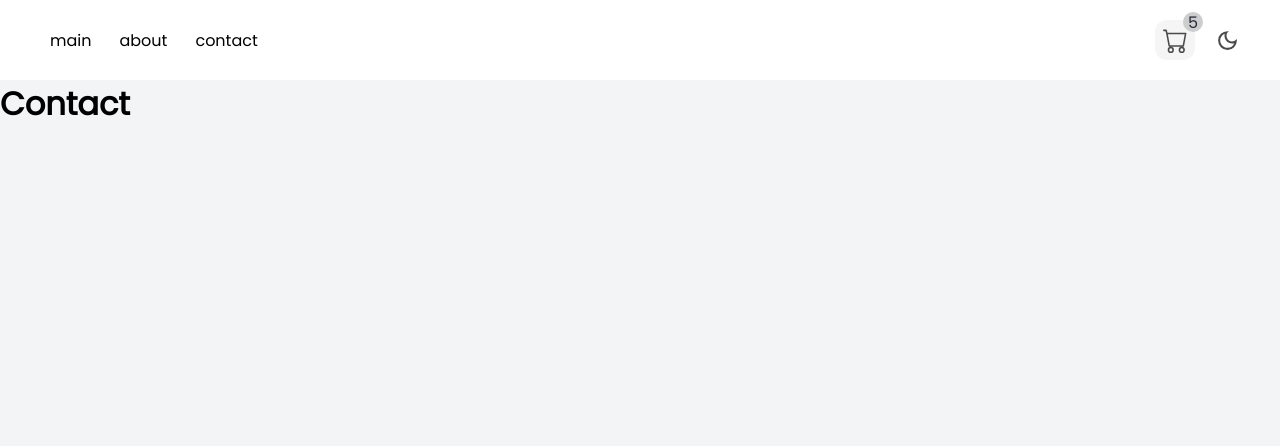
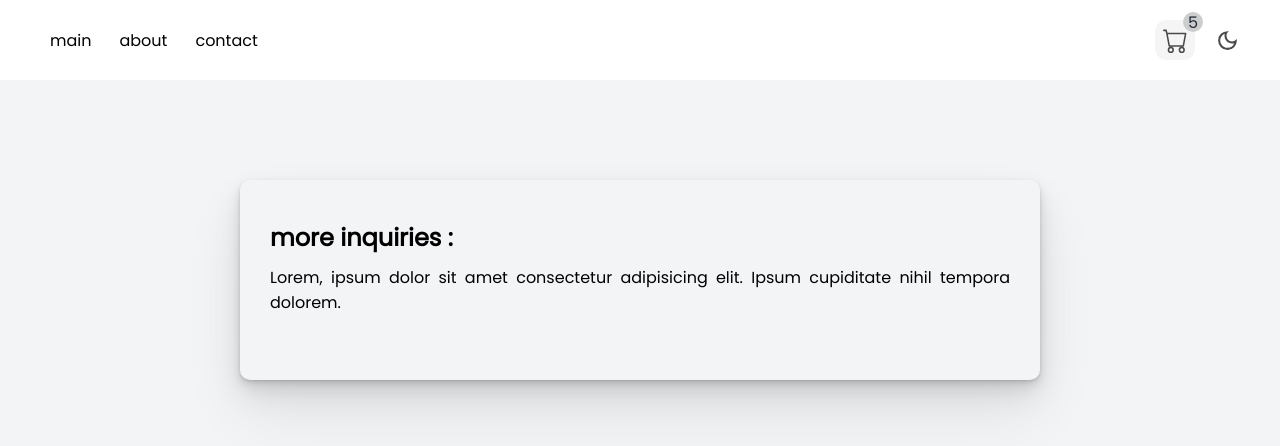
Before and after one commit to ela-md/educational-website, a React (Vite) app: page /contact in a window 1280 px wide. Shown: the top 446 px of the page. Built offline with nearby package versions, Linux system fonts and the light colour scheme.

Commit message:
update pages

```diff
--- a/src/pages/about/AboutPage.css
+++ b/src/pages/about/AboutPage.css
@@ -0,0 +1,27 @@
+
+.about {
+    display: flex;
+    justify-content: center;
+    align-items: center;
+}
+
+
+.aboutInfo {
+    height: 400px;
+    width: 800px;
+    margin-top: 30px;
+    border-radius: 10px;
+    box-shadow: rgba(0, 0, 0, 0.07) 0px 1px 2px, rgba(0, 0, 0, 0.07) 0px 2px 4px, rgba(0, 0, 0, 0.07) 0px 4px 8px, rgba(0, 0, 0, 0.07) 0px 8px 16px, rgba(0, 0, 0, 0.07) 0px 16px 32px, rgba(0, 0, 0, 0.07) 0px 32px 64px;
+    padding: 30px;
+}
+
+p{
+    text-align: justify;
+    margin-top: 10px;
+}
+
+/* dark mode */
+
+.aboutInfo.dark {
+    background-color: var(--bg-dark-200);
+    color: var(--text-dark-200); }
--- a/src/pages/about/AboutPage.jsx
+++ b/src/pages/about/AboutPage.jsx
@@ -1,12 +1,22 @@
 
+import { useSelector } from 'react-redux'
 import './AboutPage.css'
 
 function AboutPage () {
-
+const {theme} = useSelector((store) => store.global)
     return (
-        <>
-        <h1>About</h1>
-        </>
+        <div className="about">
+        <div className="container">
+            <div className={`aboutInfo ${theme}`}>
+<h2>about us:</h2>
+<p>Lorem ipsum dolor sit amet, consectetur adipisicing elit. Blanditiis cupiditate quia corrupti adipisci autem soluta eveniet assumenda, eligendi nostrum dolorum sed error ex harum culpa veniam aliquid recusandae, nesciunt magnam.
+Fugit pariatur repellendus ipsam quae provident expedita veniam porro reprehenderit optio a animi, minus voluptas aliquid molestiae laboriosam, sunt distinctio aperiam placeat maiores quam cum excepturi deserunt eius. Laborum, nesciunt?
+Beatae nemo vero voluptatum eaque quis, id veniam? Excepturi, quibusdam? Debitis saepe repellendus adipisci aut sed, similique blanditiis doloribus provident fugiat, sequi modi vitae dolore dolorum odit ab laborum optio.
+Voluptate harum accusantium nihil, sit ipsum ea in error ratione ullam, quo minus alias non ex similique neque consequatur animi atque? Nemo dolorem tempora ad ut at, nesciunt voluptatem voluptatum!
+</p>
+            </div>
+        </div>
+       </div>
     )
 }
 
--- a/src/pages/contact/ContactPage.css
+++ b/src/pages/contact/ContactPage.css
@@ -0,0 +1,27 @@
+
+.contact {
+    display: flex;
+    justify-content: center;
+    align-items: center;
+}
+
+
+.contactInfo {
+    height: 200px;
+    width: 800px;
+    border-radius: 10px;
+    box-shadow: rgba(0, 0, 0, 0.07) 0px 1px 2px, rgba(0, 0, 0, 0.07) 0px 2px 4px, rgba(0, 0, 0, 0.07) 0px 4px 8px, rgba(0, 0, 0, 0.07) 0px 8px 16px, rgba(0, 0, 0, 0.07) 0px 16px 32px, rgba(0, 0, 0, 0.07) 0px 32px 64px;
+    margin-top: 100px;
+    padding: 30px;
+
+}
+p, h2{
+    text-align: justify;
+    margin-top: 10px;
+}
+
+/* dark mode */
+
+.contactInfo.dark{
+    background-color: var(--bg-dark-200);
+    color: var(--text-dark-200); }
--- a/src/pages/contact/ContactPage.jsx
+++ b/src/pages/contact/ContactPage.jsx
@@ -1,12 +1,19 @@
 
 import './ContactPage.css'
+import { useSelector } from 'react-redux'
 
 function ContactPage () {
+    const { theme } = useSelector((store) => store.global)
 
     return (
-        <>
-        <h1>Contact</h1>
-        </>
+       <div className="contact">
+        <div className="container">
+            <div className={`contactInfo ${theme}`}>
+              <h2>more inquiries :</h2>
+              <p>Lorem, ipsum dolor sit amet consectetur adipisicing elit. Ipsum cupiditate nihil tempora dolorem.</p>
+            </div>
+        </div>
+       </div>
     )
 }
 
```
